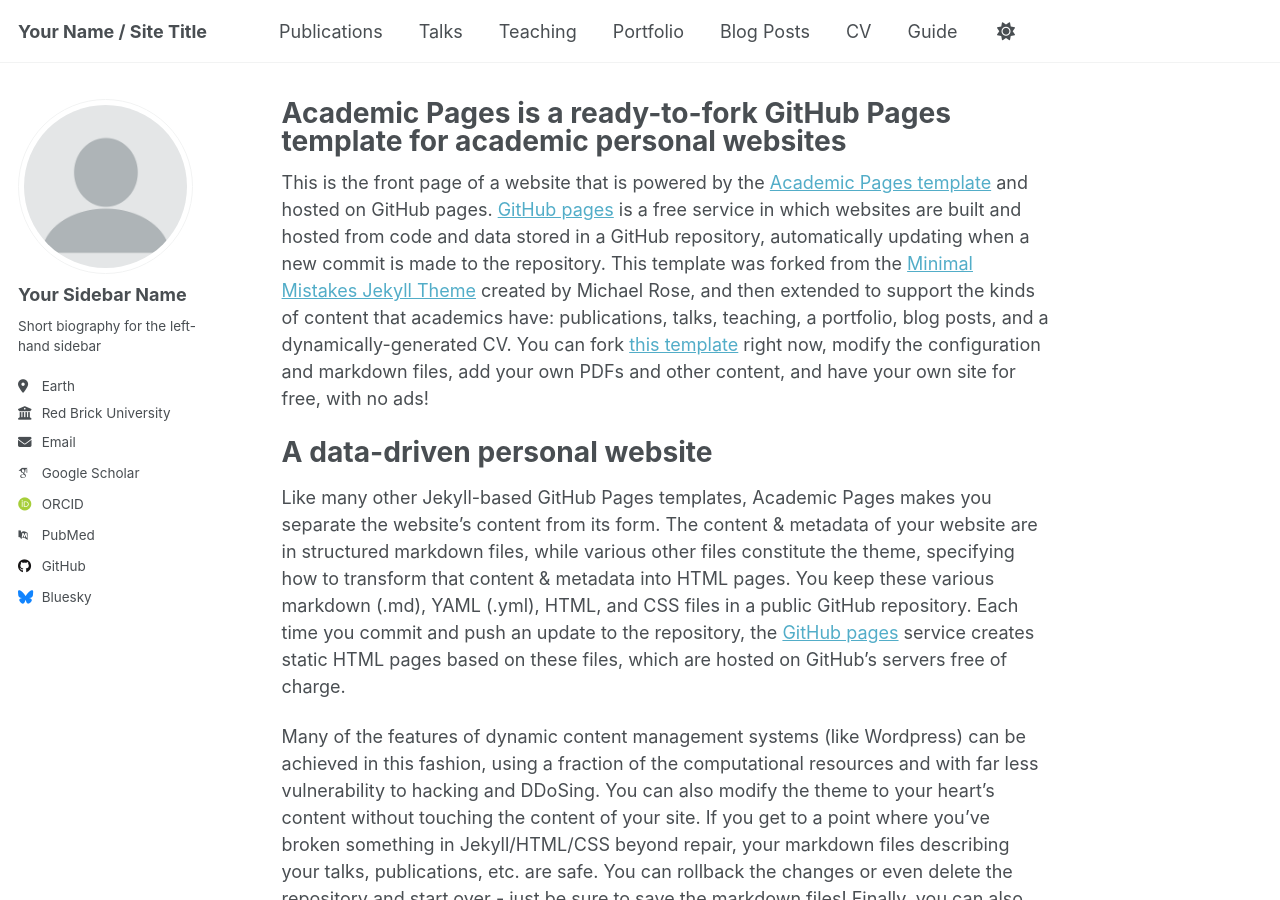
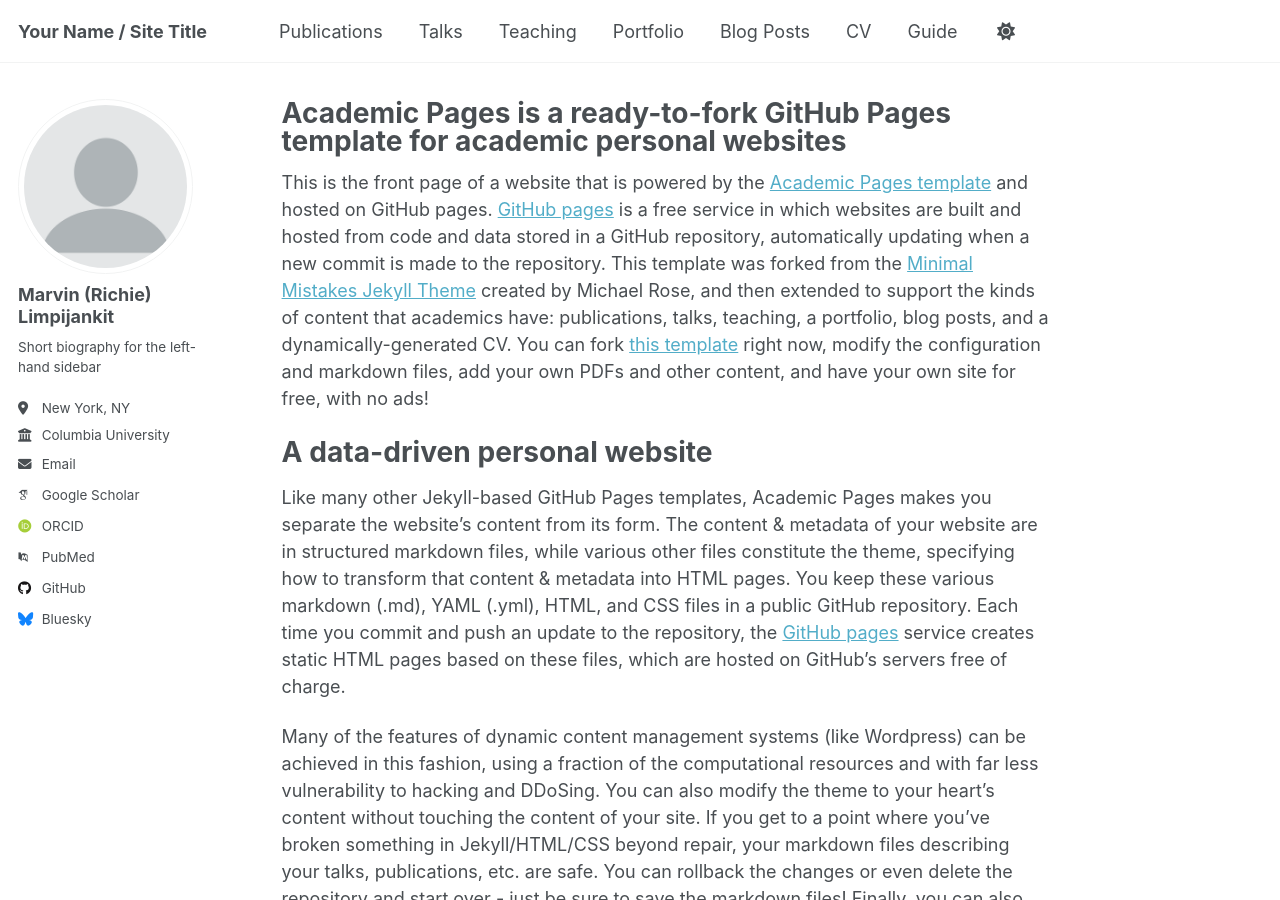
Before and after one commit to mlimpijankit/mlimpijankit.github.io, a Jekyll site: the page built from _pages/about.md, in a window 1280 px wide and 900 px high. Built offline with Jekyll 4.4.1, drawn with Linux system fonts in a browser that asks for light colours; some web fonts are replaced.

Commit message:
Update _config.yml

```diff
--- a/_config.yml
+++ b/_config.yml
@@ -23,13 +23,13 @@ repository               : "academicpages/academicpages.github.io"
 author:
   # Biographic information
   avatar           : "profile.png"
-  name             : "Your Sidebar Name"
+  name             : "Marvin (Richie) Limpijankit"
   pronouns         : # example: "she/her"
   bio              : "Short biography for the left-hand sidebar"
-  location         : "Earth"
-  employer         : "Red Brick University"
+  location         : "New York, NY"
+  employer         : "Columbia University"
   uri              : # URL
-  email            : "none@example.org"
+  email            : "ml4431@columbia.edu"
 
   # Academic websites
   academia         : # URL
```
